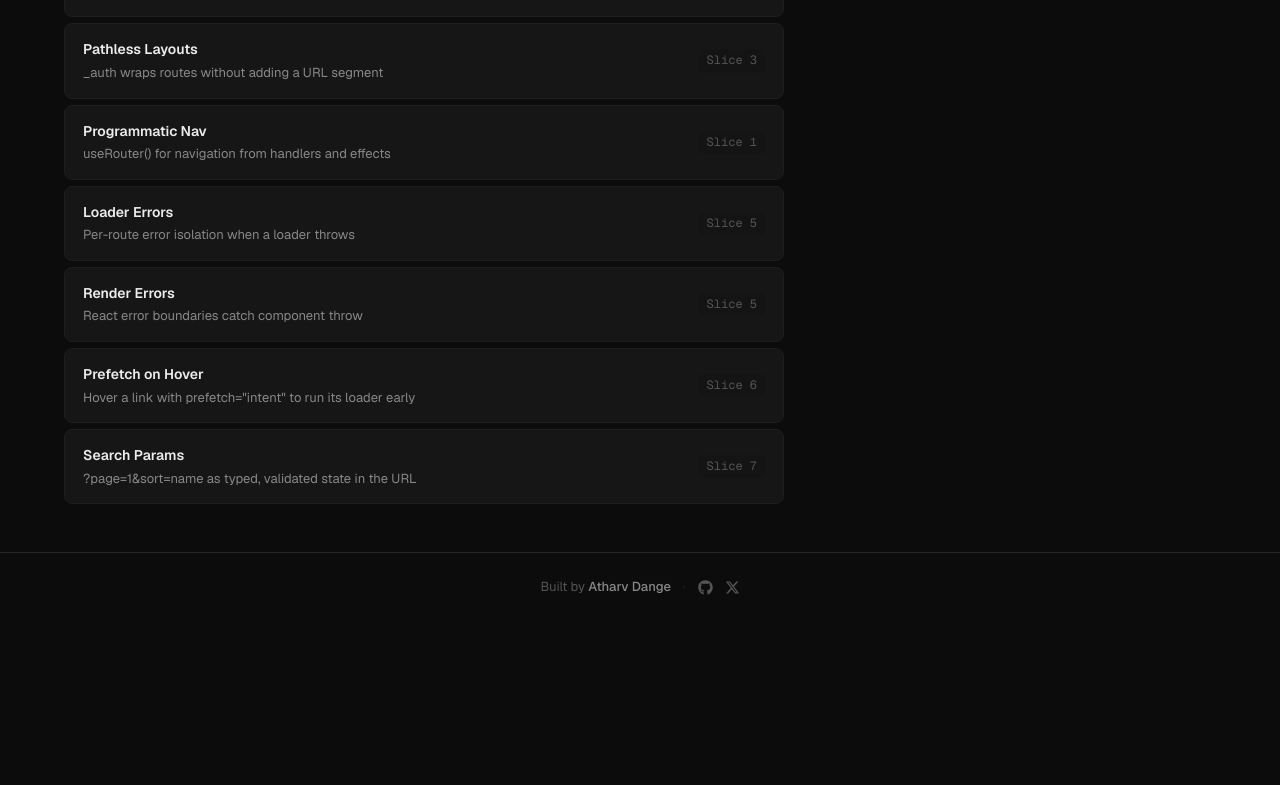
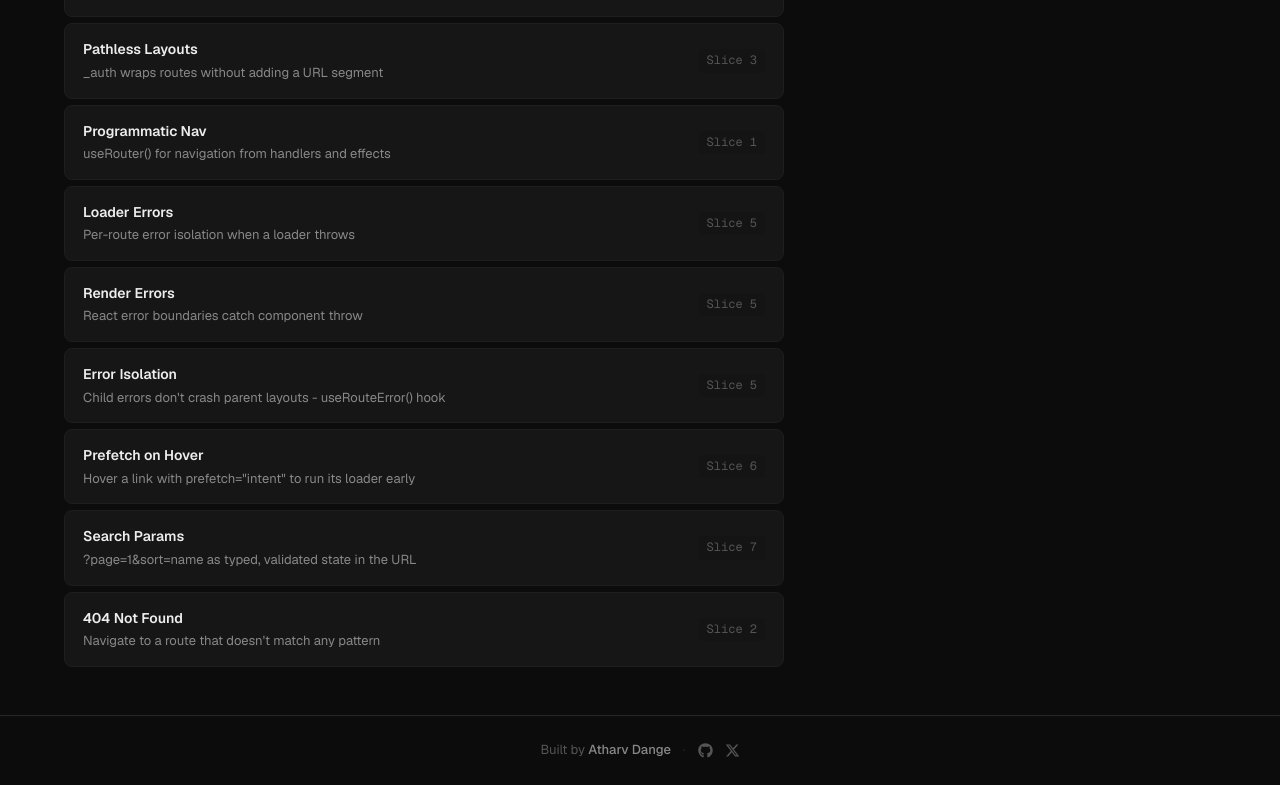
Before and after one commit to atharvdange618/Michi, a React (Vite) app in the folder apps/demo/: page / in a window 1280 px wide. Shown: the part 731-1516 px from the top of the page. Before the commit the page ends 1353 px from the top, so only its background shows below. Built offline with nearby package versions, Linux system fonts and the light colour scheme.

Commit message:
feat(demo): add 404 and error isolation links to home page

```diff
--- a/apps/demo/src/routes/index.tsx
+++ b/apps/demo/src/routes/index.tsx
@@ -76,6 +76,12 @@ const features = [
     tag: "Slice 5",
   },
   {
+    title: "Error Isolation",
+    desc: "Child errors don't crash parent layouts - useRouteError() hook",
+    to: "/settings/billing-error",
+    tag: "Slice 5",
+  },
+  {
     title: "Prefetch on Hover",
     desc: 'Hover a link with prefetch="intent" to run its loader early',
     to: "/prefetch",
@@ -86,6 +92,12 @@ const features = [
     desc: "?page=1&sort=name as typed, validated state in the URL",
     to: "/users?page=1",
     tag: "Slice 7",
+  },
+  {
+    title: "404 Not Found",
+    desc: "Navigate to a route that doesn't match any pattern",
+    to: "/this-does-not-exist",
+    tag: "Slice 2",
   },
 ];
 
```
